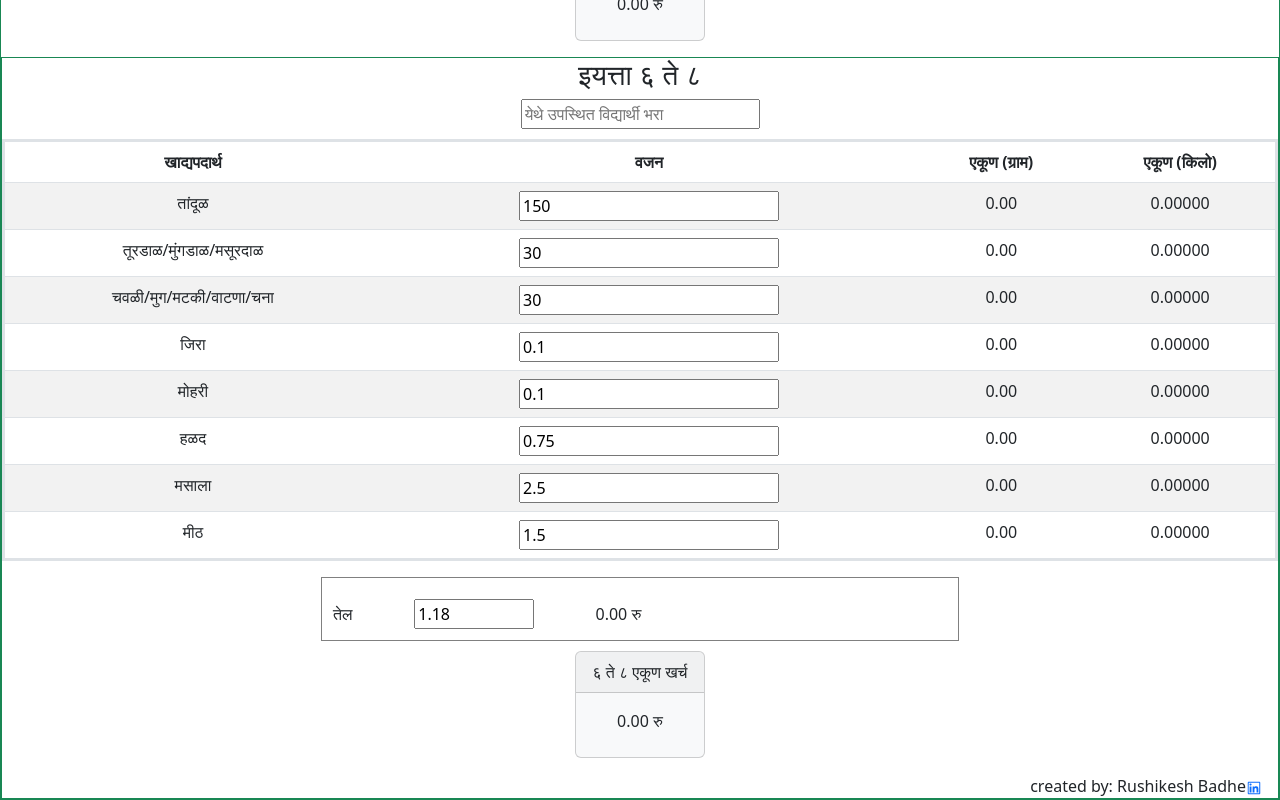
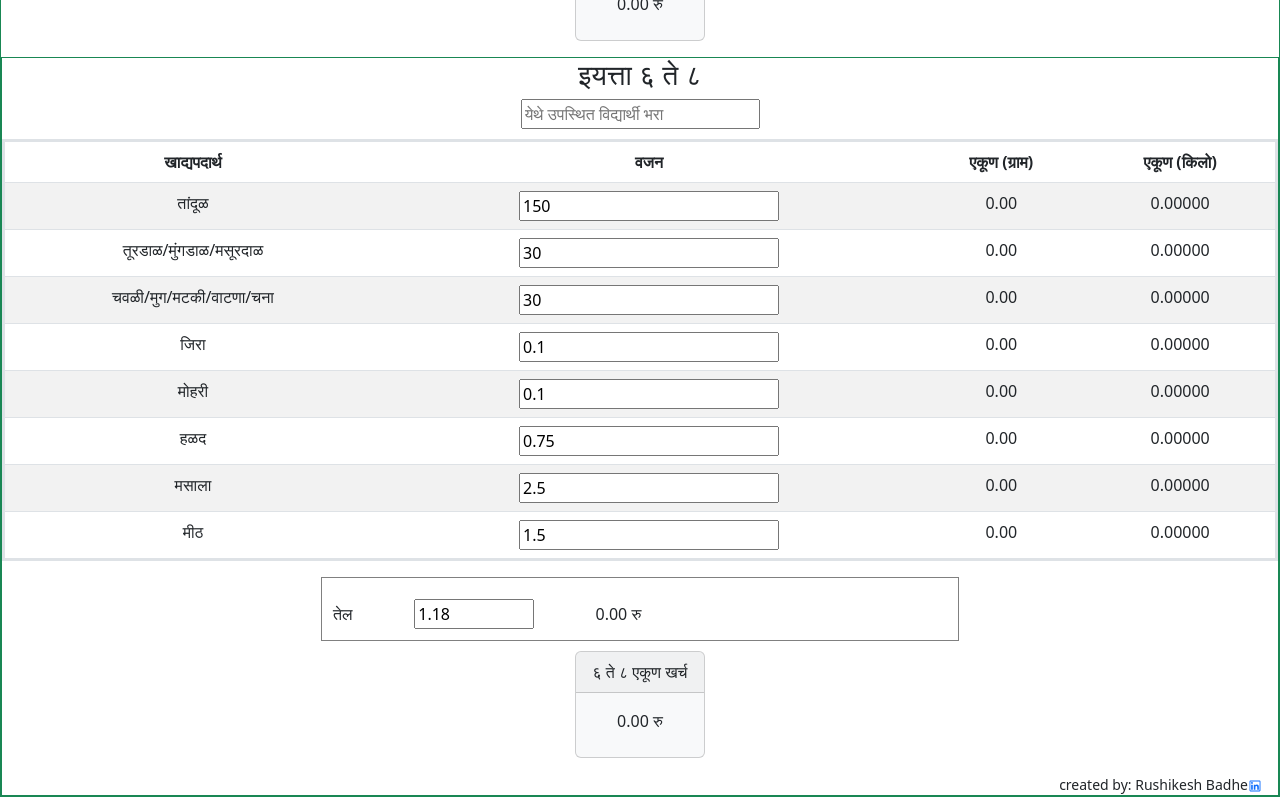
Before and after one commit to RushikeshBadhe/calculator, a React (Create React App) app: page / in a window 1280 px wide. Shown: the part 661-1461 px from the top of the page. Built offline with nearby package versions, Linux system fonts and the light colour scheme.

Commit message:
font changed to small for footer

```diff
--- a/src/Table2.js
+++ b/src/Table2.js
@@ -110,7 +110,7 @@ function Table2(){
       </div>
       </div>
       </div>
-      <div  className='d-flex justify-content-end' Style='padding-right:1rem' >
+      <div  className='d-flex justify-content-end small' Style='padding-right:1rem' >
         created by: Rushikesh Badhe
         <a className='c-ico' href="https://www.linkedin.com/in/rushikesh-badhe-5882131a4/"> <AiOutlineLinkedin/></a>
       </div>
```
